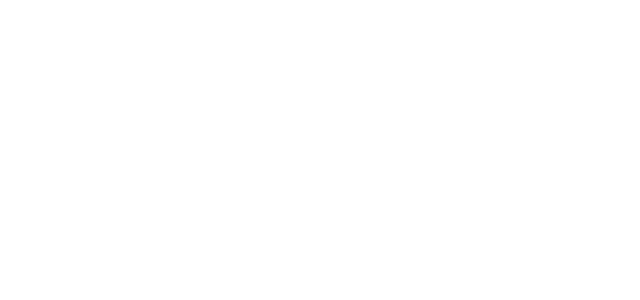
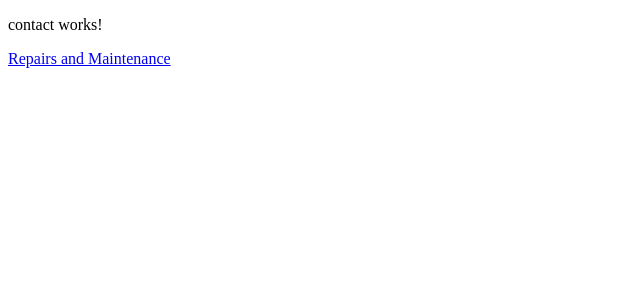
Before and after one commit to henry61294/jlaFormPoc, an Angular app: page /contact in a window 1280 px wide. Before the commit this address led to /. Shown: the top 300 px of the page, without its empty margins (0-640 px from the left). Built offline with nearby package versions, Linux system fonts and the light colour scheme.

Commit message:
Created and implemented Contact component

```diff
--- a/src/app/app-routing.module.ts
+++ b/src/app/app-routing.module.ts
@@ -3,10 +3,12 @@
 import { ContactServicingRepairsComponent } from './contact-servicing-repairs/contact-servicing-repairs.component';
 import { from } from 'rxjs';
 import { HomeComponent } from './home/home.component';
+import { ContactComponent } from './contact/contact.component';
 
 const routes: Routes = [
   {path:'', component:HomeComponent},
-  {path:"contact-servicing-repairs", component:ContactServicingRepairsComponent}
+  {path:'contact',component:ContactComponent},
+  {path:"contact/contact-servicing-repairs", component:ContactServicingRepairsComponent}
 ];
 
 @NgModule({
--- a/src/app/app.module.ts
+++ b/src/app/app.module.ts
@@ -8,12 +8,14 @@
 import { environment } from '../environments/environment';
 import { ContactServicingRepairsComponent } from './contact-servicing-repairs/contact-servicing-repairs.component';
 import { HomeComponent } from './home/home.component';
+import { ContactComponent } from './contact/contact.component';
 
 @NgModule({
   declarations: [
     AppComponent,
     ContactServicingRepairsComponent,
-    HomeComponent
+    HomeComponent,
+    ContactComponent
   ],
   imports: [
     BrowserModule,
--- /dev/null
+++ b/src/app/contact/contact.component.html
@@ -0,0 +1,9 @@
+<p>contact works!</p>
+
+<div class="grid-container grid-container--third">
+    <div class="grid-column js-widget-container">
+        <a href="/contact/contact-servicing-repairs" class="contact-blocktext-center">
+            <p>Repairs and Maintenance </p>
+        </a>
+    </div>
+</div>
--- /dev/null
+++ b/src/app/contact/contact.component.ts
@@ -0,0 +1,15 @@
+import { Component, OnInit } from '@angular/core';
+
+@Component({
+  selector: 'app-contact',
+  templateUrl: './contact.component.html',
+  styleUrls: ['./contact.component.css']
+})
+export class ContactComponent implements OnInit {
+
+  constructor() { }
+
+  ngOnInit(): void {
+  }
+
+}
--- a/src/app/home/home.component.html
+++ b/src/app/home/home.component.html
@@ -1,3 +1,3 @@
 <p>home works!</p>
 
-<button  routerLink="/contact-servicing-repairs"><h3 class="shadow">Contact Us</h3></button>
+<button  routerLink="/contact"><h3 class="shadow">Contact Us</h3></button>
```
Also changed, not shown: src/app/contact/contact.component.css (added), 1 other file (tests, documents, lock files or other folders).
